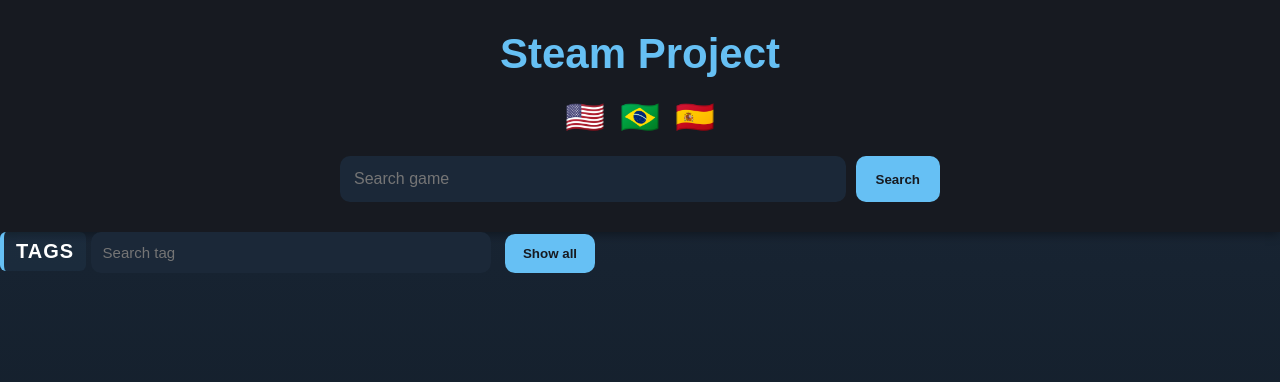
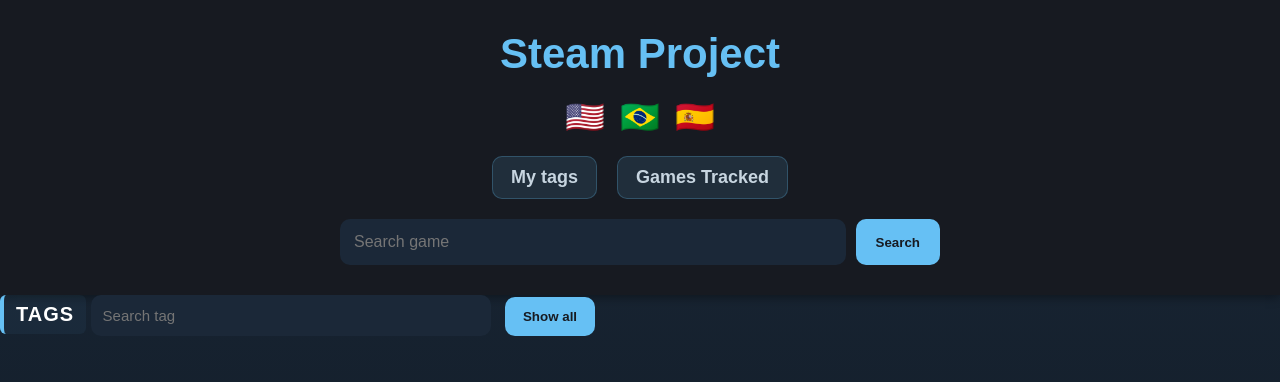
Before and after one commit to GlaiconFF/steam_api_project, a Flask app: page / in a window 1280 px wide. Shown: the top 382 px of the page. Run offline with Flask 3, Linux system fonts and the light colour scheme.

Commit message:
Started adding mytags and gamestracked

```diff
--- a/app/static/style.css
+++ b/app/static/style.css
@@ -333,3 +333,44 @@ a, button, .tag, .show_tags {
     color: white;
 
 }
+
+.header_menu {
+
+    display: flex;
+    gap: 20px;
+
+    align-items: center;
+    justify-content: center;
+
+    flex-wrap: wrap;
+
+}
+
+.menu_item {
+
+    font-size: 18px;
+    font-weight: 600;
+
+    padding: 10px 18px;
+
+    border-radius: 10px;
+
+    background-color: rgba(102, 192, 244, 0.12);
+
+    border: 1px solid rgba(102, 192, 244, 0.25);
+
+    color: #c7d5e0;
+
+    cursor: pointer;
+
+}
+
+.menu_item:hover {
+
+    background-color: rgba(102, 192, 244, 0.25);
+
+    color: white;
+
+    transform: translateY(-2px);
+
+}
--- a/app/templates/base.html
+++ b/app/templates/base.html
@@ -21,6 +21,13 @@
             <a href="/set_language/english">🇺🇸</a>
             <a href="/set_language/brazilian">🇧🇷</a>
             <a href="/set_language/spanish">🇪🇸</a>
+
+        </div>
+
+        <div class="header_menu">
+
+            <a><h2 class="menu_item">My tags</h2></a>
+            <a><h2 class="menu_item">Games Tracked</h2></a>
 
         </div>
 
```
Lines whose indentation alone changed are shown as unchanged.
